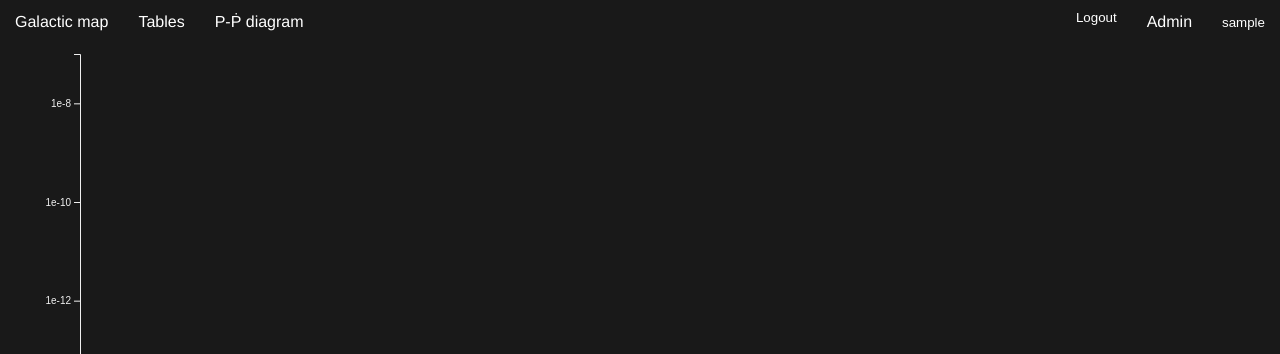
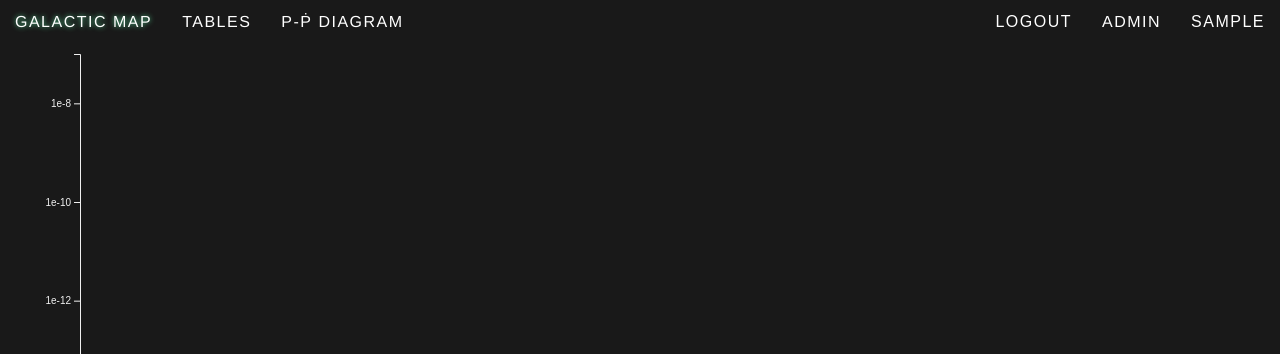
Before and after one commit to robotopia/ulp-database, a Django app: page /published/ppdot in a window 1280 px wide. Shown: the top 354 px of the page. Run offline with Django 5.2, Linux system fonts and the light colour scheme; the visitor is signed in with stand-in values (Sample User, id 1); some libraries are stand-ins or nearby versions.

Commit message:
Still working on CSS

```diff
--- a/ulp-webapp/published/static/published/published-style.css
+++ b/ulp-webapp/published/static/published/published-style.css
@@ -71,6 +71,10 @@ body,html {
     font-weight: 400;
     line-height: 1.5;
     min-height: 100vh
+}
+
+h1, h2, h3, h4, h5 {
+    letter-spacing: .1rem;
 }
 
 table.parameter-set {
@@ -182,7 +186,7 @@ select {
 
 option {
     color: inherit;
-    background-color: inherit;
+    background-color: #191919;
 }
 
 .navbar {
@@ -225,16 +229,26 @@ option {
 }
 
 .navbar-item {
-    /*font-size: 20px;*/
-    /*font-family: sans-serif;*/
-    /*font-weight: normal;*/
+    font-size: 16px;
     padding: 10px 15px;
     text-decoration: none;
+    text-transform: uppercase;
+    letter-spacing: .15rem;
+    font-weight: 500;
     border: none;
     text-align: center;
     cursor: pointer;
     background-color: inherit;
     color: inherit;
+}
+
+.navbar-item > * {
+    padding: 0px;
+}
+
+.navbar-item:hover {
+    text-shadow: 0px 0px 5px var(--color-kiwi);
+    /*color: var(--color-apple--light);*/
 }
 
 /* From: https://a11y-guidelines.orange.com/en/articles/accessible-hiding/ */
--- a/ulp-webapp/published/templates/published/main.html
+++ b/ulp-webapp/published/templates/published/main.html
@@ -17,7 +17,7 @@
             </div>
             <div class="navbar-right">
                 {% if user.is_authenticated %}
-                <form method="post" action="{% url 'logout' %}">
+                <form class="navbar-item" method="post" action="{% url 'logout' %}">
                     {% csrf_token %}
                     <button class="navbar-item" type="submit">Logout</button>
                 </form>
@@ -50,7 +50,7 @@
             navmenus = document.getElementsByClassName('navmenu');
             navbarItems = document.getElementsByClassName('navbar-item');
             Array.prototype.forEach.call(navmenus, e => { e.style.display = "none"; });
-            Array.prototype.forEach.call(navbarItems, e => { e.style.backgroundColor = "black"; });
+            Array.prototype.forEach.call(navbarItems, e => { e.style.backgroundColor = "var(--black--bg)"; });
 
             // Turn on just _this_ one
             navbarItem.style.backgroundColor = "#333";
@@ -66,7 +66,7 @@
                 navmenu.style.left = navbarItem.offsetLeft + "px";
             }
         } else {
-            navbarItem.style.backgroundColor = "black";
+            navbarItem.style.backgroundColor = "var(--black--bg)";
             navmenu.style.display = "none";
         }
     }
```
